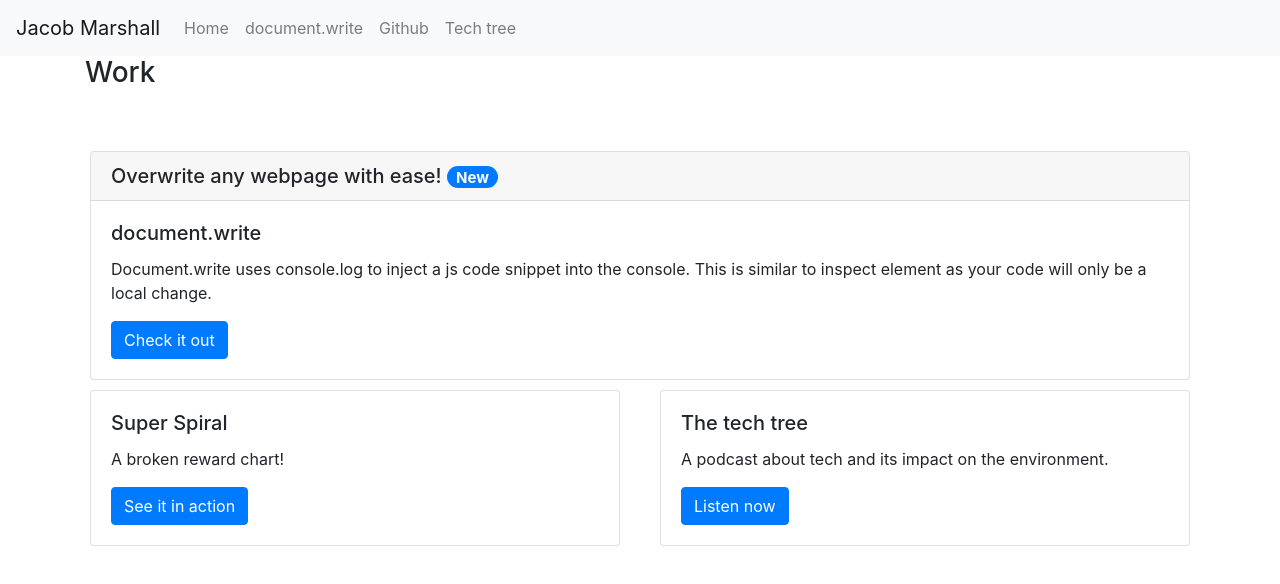
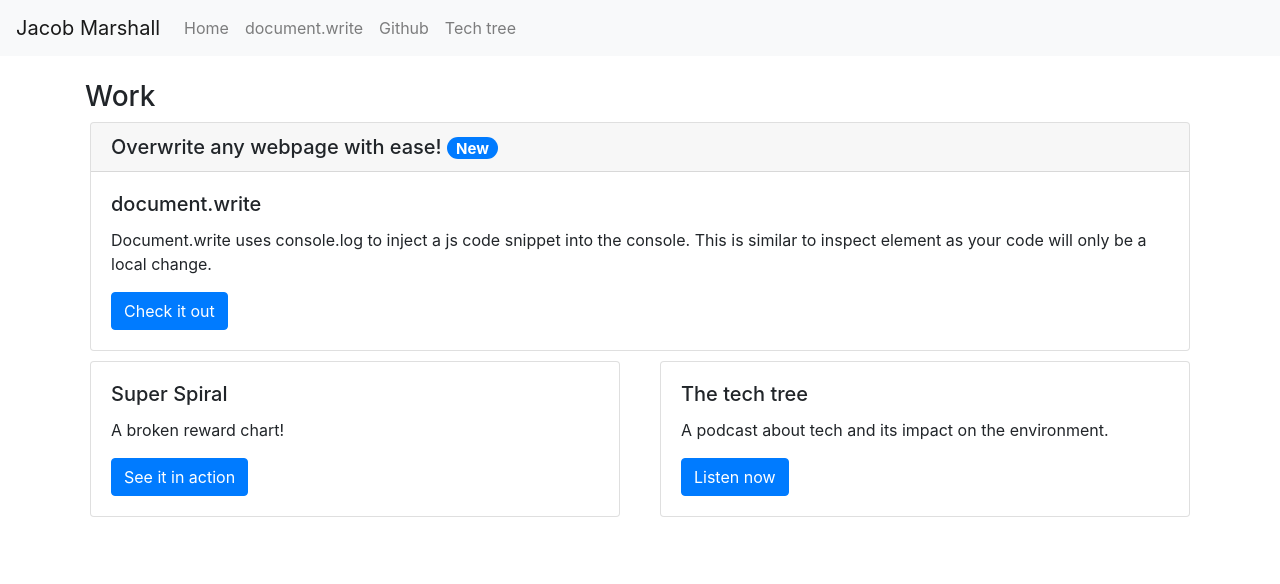
Before and after one commit to Jacob-Marshall/jacob-marshall.github.io, a plain HTML site: page index.html in a window 1280 px wide. Drawn offline with nearby package versions, Linux system fonts and the light colour scheme.

Commit message:
Update index.html

```diff
--- a/index.html
+++ b/index.html
@@ -20,8 +20,10 @@
   </div>
 </nav>
   <div class="container">
+    <div class="header"
+    <br></br>
     <h3>Work</h3>
-    <br></br>
+</div>
 <div class="card">
   <h5 class="card-header">Overwrite any webpage with ease! <span class="badge badge-pill badge-primary">New</span></h5>
   <div class="card-body">
```
